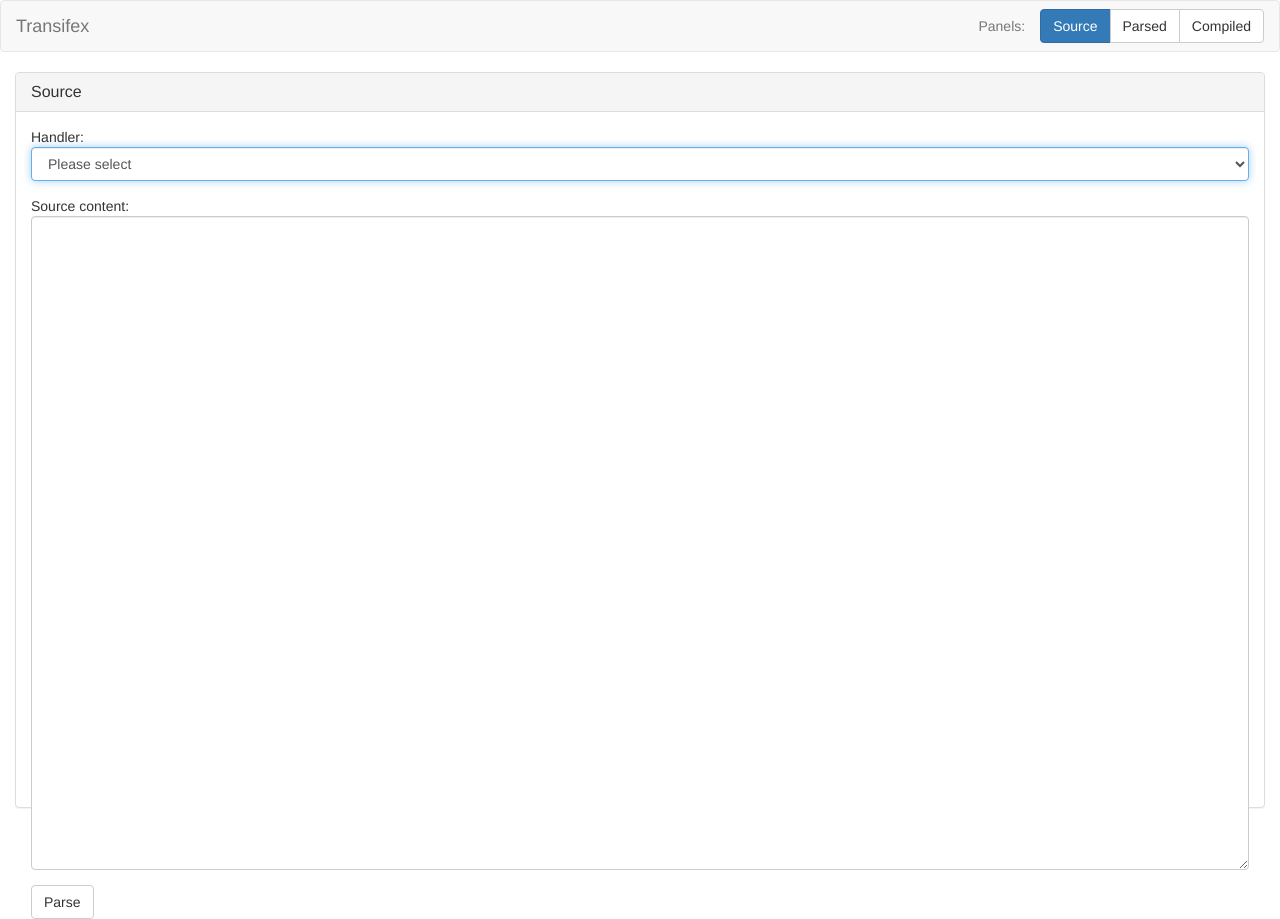
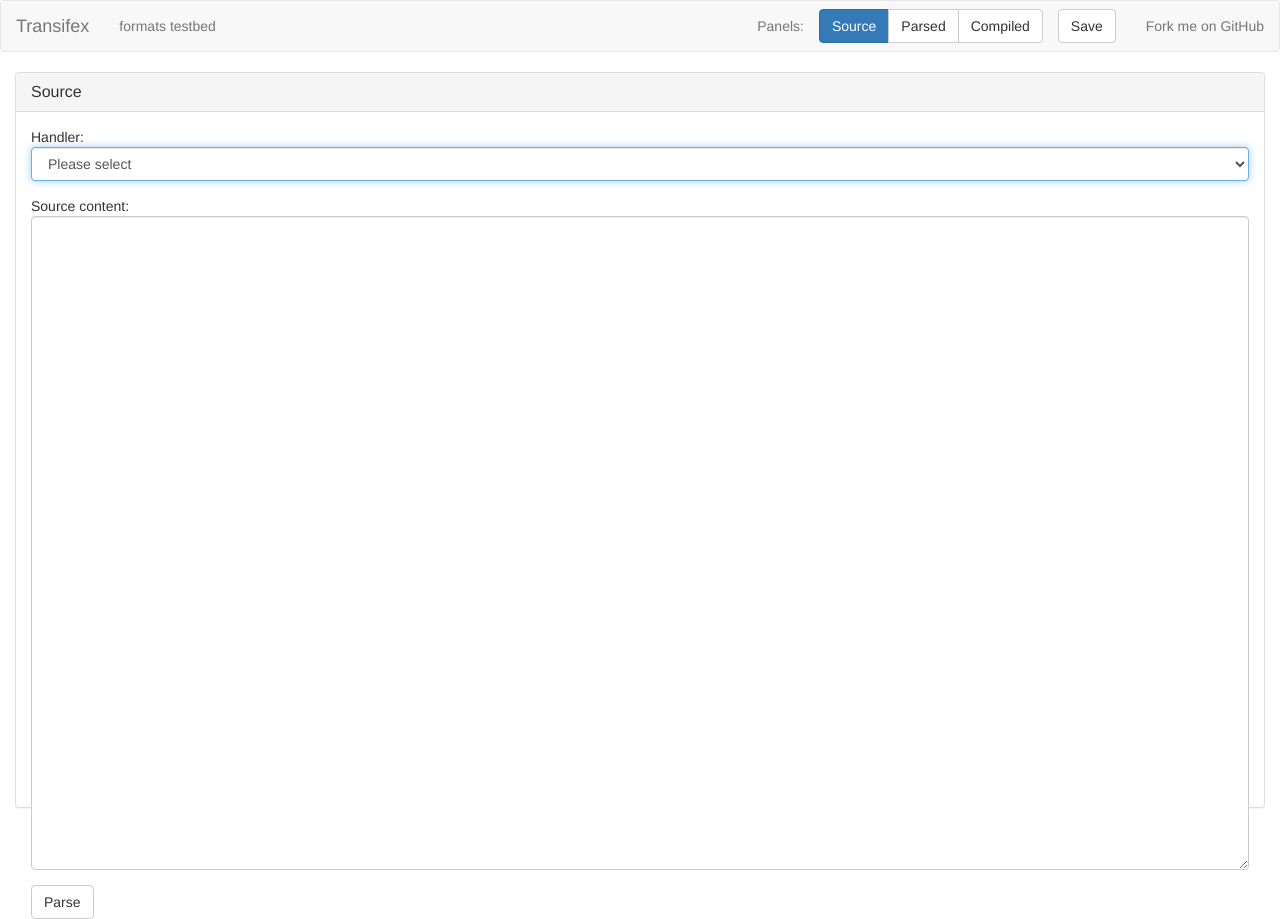
Before and after one commit to transifex/openformats, a Django app: page / in a window 1280 px wide. Run offline with Django 3.2, Linux system fonts and the light colour scheme; some libraries are stand-ins or nearby versions.

Commit message:
Save form client-side

```diff
--- a/testbed/static/js/main.js
+++ b/testbed/static/js/main.js
@@ -9,6 +9,7 @@ $(document).ready(function() {
     var panel = this;
     new Views.Panel({ el: panel });
   });
+  new Views.SaveForm({ el: '#save-form' });
 
   // Source
   new Views.SourceForm({ el: '#source-form' });
--- a/testbed/static/js/views.js
+++ b/testbed/static/js/views.js
@@ -277,4 +277,15 @@ $(function() {
       });
     },
   });
+
+  Views.SaveForm = Backbone.View.extend({
+    events: { 'submit': "submit_payload" },
+    initialize: function() {
+      this.ui = { payload: this.$('input[name="payload"]') };
+    },
+    submit_payload: function() {
+      this.ui.payload.val(JSON.stringify(Globals.payload.toJSON()));
+      return true;
+    },
+  });
 });
--- a/testbed/templates/main/home.html
+++ b/testbed/templates/main/home.html
@@ -83,12 +83,22 @@
           Transifex
         </a>
       </div>
-
-      <div class="collapse navbar-collapse">
+      <ul class="nav navbar-nav">
+        <li><p class="navbar-text">formats testbed</p></li>
+      </ul>
       <ul class="nav navbar-nav navbar-right">
-          <li>
-            <p class="navbar-text">Panels:</p>
-          </li>
+        <li><a href="https://github.com/transifex/txformats" target="_blank">
+          Fork me on GitHub
+        </a></li>
+      </ul>
+      <form id="save-form" action="/save" method="post"
+            class="navbar-form navbar-right">
+        {% csrf_token %}
+        <input name="payload" type="hidden" />
+        <button type="submit" class="btn btn-default">Save</button>
+      </form>
+      <ul class="nav navbar-nav navbar-right">
+        <li><p class="navbar-text">Panels:</p></li>
         <li>
           <div id="panel-toggles" class="btn-group" role="group"
                aria-label="...">
@@ -107,7 +117,6 @@
           </div>
         </li>
       </ul>
-      </div>
     </div>
   </nav>
 
```
Lines whose indentation alone changed are shown as unchanged.
